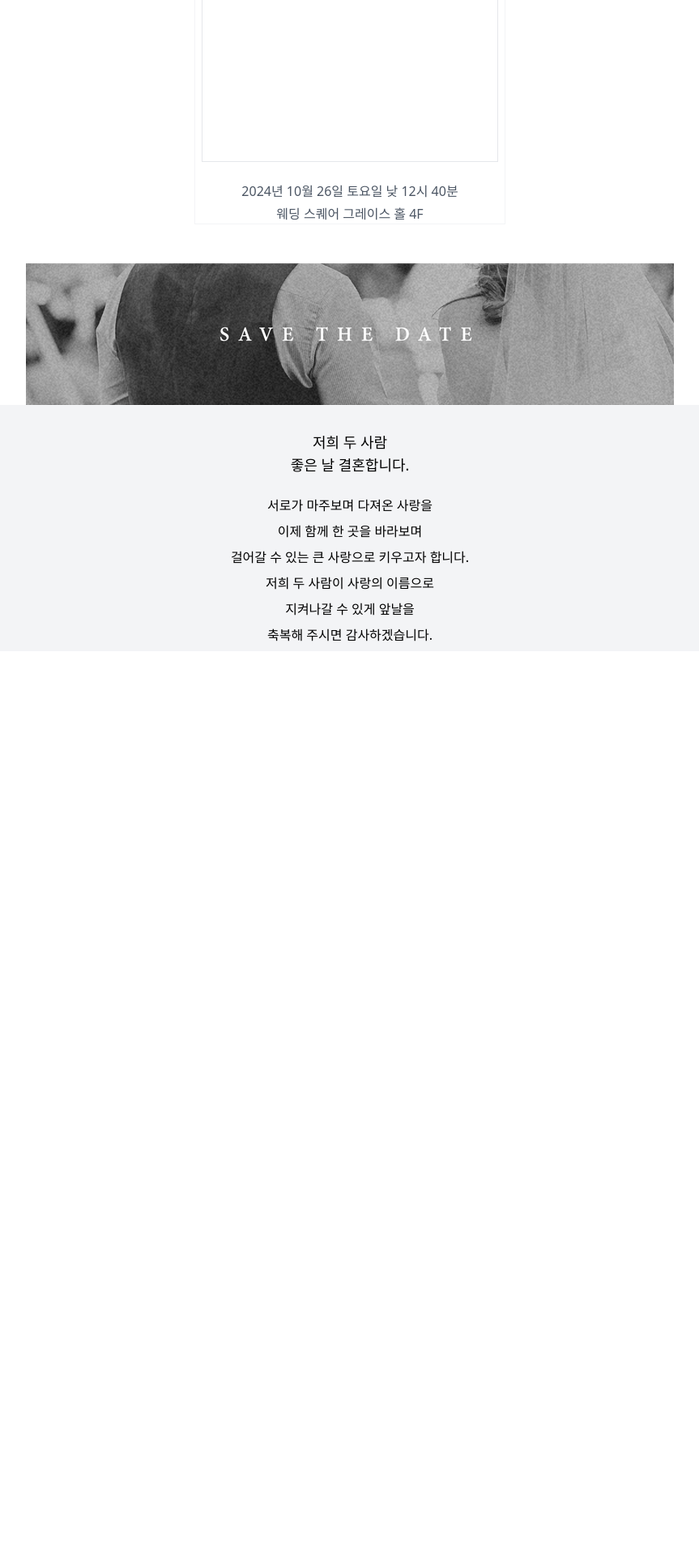
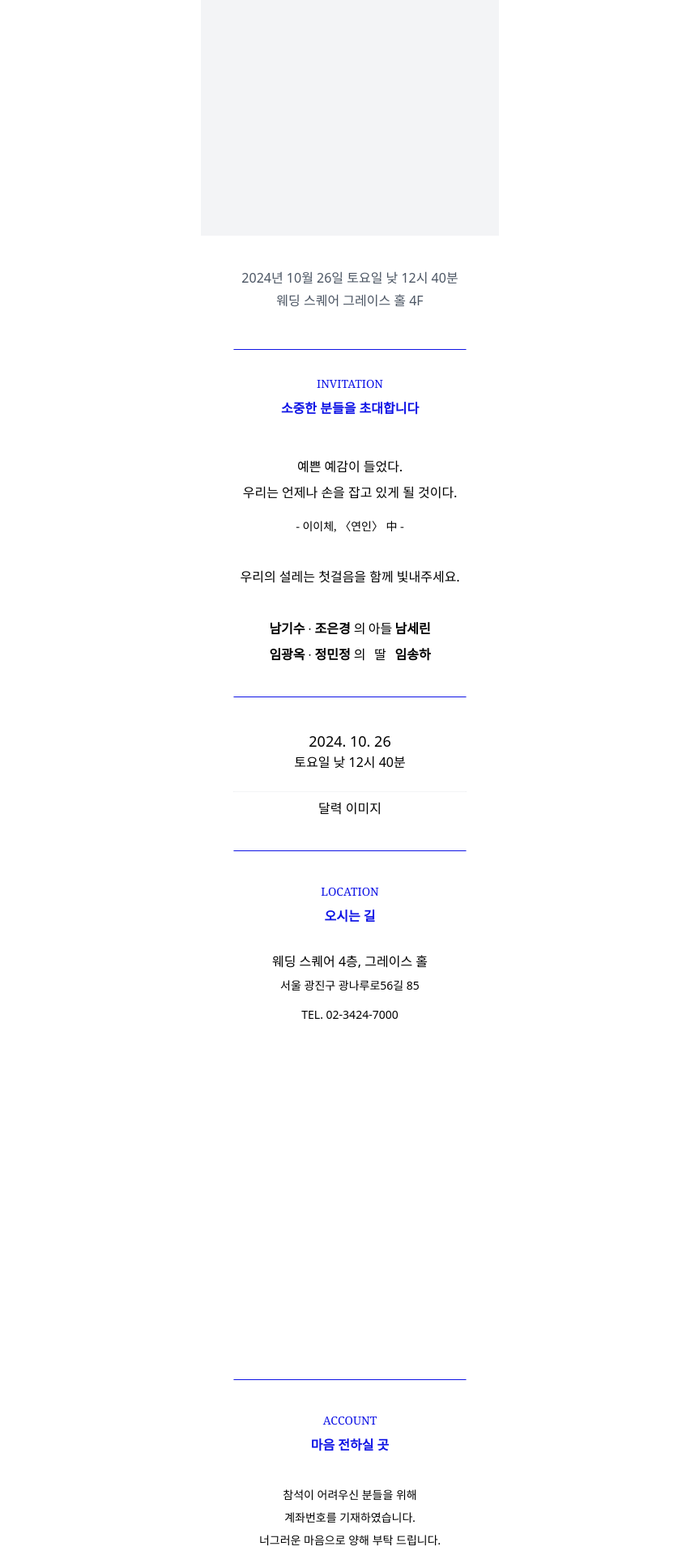
Before and after one commit to dddtttt000/m_invitation, a React (Create React App) app: page / in a window 1280 px wide. Shown: the part 337-2257 px from the top of the page at 81% size, without its empty margins (208-1071 px from the left). Before the commit the page ends 1141 px from the top, so only its background shows below. Built offline with nearby package versions, Linux system fonts and the light colour scheme; a web font is replaced by a local one.

Commit message:
:lipstick: Update style

```diff
--- a/src/App.tsx
+++ b/src/App.tsx
@@ -1,45 +1,107 @@
 import "./App.css"
 // import bg_frame from "../src/assets/bg_frame.png"
 // import Link from "next/link"
-import middle from "./assets/middle.png"
+// import middle from "./assets/middle.png"
 const App = () => {
   return (
     <>
       <div className="w-full p-2 flex justify-center text-center font-sans">
-        <div className="border-gray-100 border w-96">
+        <div className="border-gray-100  w-96">
           <div className="font-serif mt-10 text-2xl text-[#0E13E5] font-semibold">
             10 / 26
           </div>
-          <div className="flex justify-center items-center my-4 gap-4">
-            <div className="text-2xl">남세린</div>
-            <div className="">그리고</div>
+          <div className="flex justify-center items-center my-6 gap-6 font-serif">
+            <div className="text-2xl ">남세린</div>
+            <div className="text-[#0E13E5] font-semibold">&</div>
             <div className=" text-2xl">임송하</div>
           </div>
 
-          <div className="flex justify-center  p-2">
-            <div className="border w-full h-96">사진</div>
+          {/* //ANCHOR - 사진 넣는 부분 */}
+          <div className="flex justify-center p-2">
+            <div className="w-full h-[460px] bg-gray-100"></div>
           </div>
-          <div className="space-y-1 text-gray-600 mt-4">
+
+          <div className="space-y-1 text-gray-600 mt-8">
             <div className="">2024년 10월 26일 토요일 낮 12시 40분</div>
-            <div className="">웨딩 스퀘어 그레이스 홀 4F</div>
+            <div className="">웨딩 스퀘어 그레이스 홀 4F </div>
           </div>
         </div>
       </div>
-      <div className="mt-10 flex justify-center">
+      {/* <div className="mt-24 flex justify-center">
         <img alt="" src={middle} />
-      </div>
-      <div className="p-2 text-center bg-gray-100 font-sans">
-        <div className="mt-6 text-lg">
-          저희 두 사람 <br />
-          좋은 날 결혼합니다.
+        </div> */}
+      <div className="p-2 text-center font-sans">
+        <div className="flex justify-center py-8">
+          <div className="border-b-[#0E13E5] border border-t-0 w-72"></div>
         </div>
-        <div className="mt-6 space-y-2">
-          <div>서로가 마주보며 다져온 사랑을</div>
-          <div>이제 함께 한 곳을 바라보며</div>
-          <div>걸어갈 수 있는 큰 사랑으로 키우고자 합니다.</div>
-          <div>저희 두 사람이 사랑의 이름으로</div>
-          <div>지켜나갈 수 있게 앞날을</div>
-          <div>축복해 주시면 감사하겠습니다.</div>
+
+        <div className="text-[#0E13E5] text-sm font-serif">INVITATION</div>
+        <div className=" text-[#0E13E5] mt-2 font-semibold">
+          소중한 분들을 초대합니다
+        </div>
+
+        <div className="mt-12 space-y-2 font-serif">
+          <div>예쁜 예감이 들었다.</div>
+          <div>우리는 언제나 손을 잡고 있게 될 것이다.</div>
+          <div className="pt-3 text-sm">- 이이체, 〈연인〉 中 -</div>
+          {/* <div className="py-8 font-light">-</div> */}
+          <div className="py-8">우리의 설레는 첫걸음을 함께 빛내주세요.</div>
+
+          <div className="space-y-2">
+            <div className="font-semibold flex justify-center">
+              남기수 <span className="font-normal mx-1">∙</span> 조은경
+              <span className="font-normal ml-1">의</span>
+              <span className="font-normal w-[36px]">아들</span>남세린
+            </div>
+            <div className="font-semibold flex justify-center">
+              임광옥 <span className="font-normal mx-1">∙</span> 정민정
+              <span className="font-normal ml-1">의</span>
+              <span className="font-normal w-[36px]">딸</span>임송하
+            </div>
+          </div>
+
+          <div className="flex justify-center py-8">
+            <div className="border-b-[#0E13E5] border border-t-0 w-72"></div>
+          </div>
+
+          <div className="font-sans">
+            <div>
+              <div className="text-lg">2024. 10. 26</div>
+              <div>토요일 낮 12시 40분</div>
+            </div>
+
+            <div className="flex justify-center py-2 mt-4">
+              <div className="border-b-gray-100 border w-72 border-t-0"></div>
+            </div>
+            <div>달력 이미지</div>
+          </div>
+
+          <div className="flex justify-center py-8">
+            <div className="border-b-[#0E13E5] border border-t-0 w-72"></div>
+          </div>
+          <div className="text-[#0E13E5] text-sm">LOCATION</div>
+          <div className=" text-[#0E13E5] font-semibold font-sans">
+            오시는 길
+          </div>
+          <div className="font-sans pt-6">
+            <div>웨딩 스퀘어 4층, 그레이스 홀</div>
+            <div className="text-sm mt-2">서울 광진구 광나루로56길 85</div>
+            <div className="text-sm mt-4">TEL. 02-3424-7000</div>
+            <div id="map" className="w-full h-[400px]"></div>
+          </div>
+
+          <div className="flex justify-center py-8">
+            <div className="border-b-[#0E13E5] border border-t-0 w-72"></div>
+          </div>
+          <div className="text-[#0E13E5] text-sm">ACCOUNT</div>
+          <div className=" text-[#0E13E5] font-semibold font-sans">
+            마음 전하실 곳
+          </div>
+          <div className="font-thin space-y-2 text-sm pt-8">
+            <div>참석이 어려우신 분들을 위해</div>
+            <div>계좌번호를 기재하였습니다.</div>
+            <div>너그러운 마음으로 양해 부탁 드립니다.</div>
+          </div>
         </div>
       </div>
     </>
```
Also changed, not shown: 1 other file (tests, documents, lock files or other folders).
